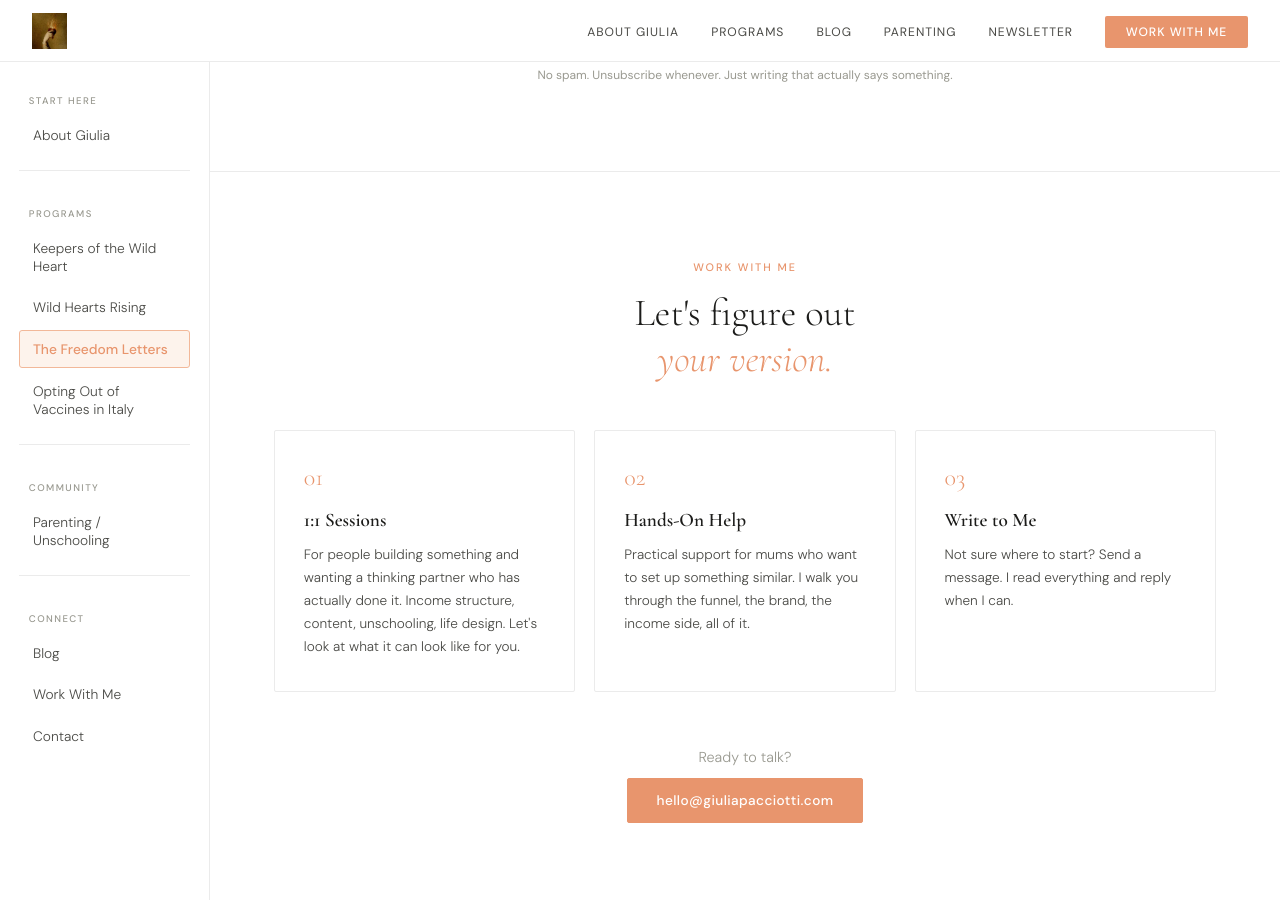
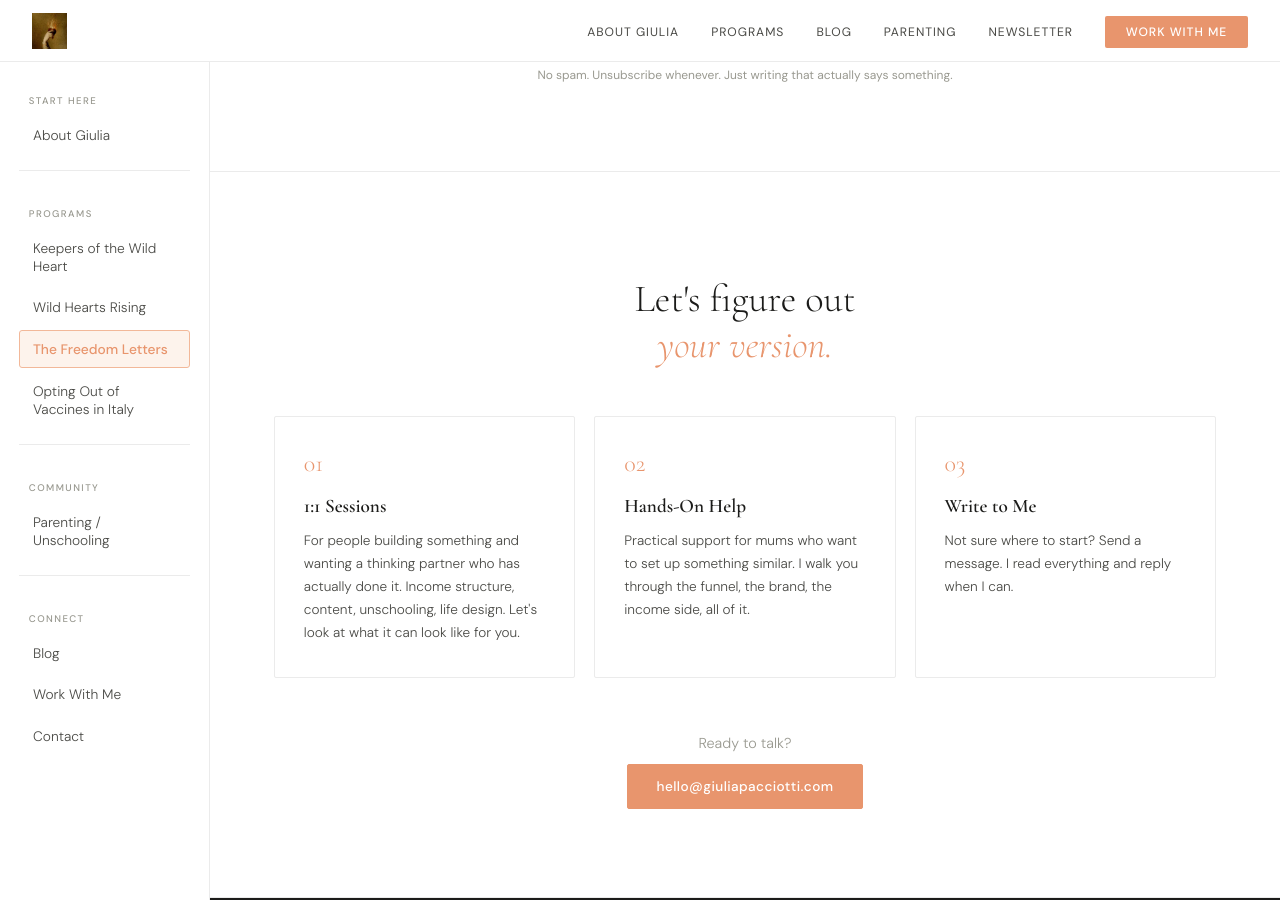
Before and after one commit to Blubell26/giuliapacciotti.com, a Jekyll site: the page built from index.html, in a window 1280 px wide and 900 px high, scrolled down 4054 px. Built offline with Jekyll 4.4.1, drawn with Linux system fonts in a browser that asks for light colours; grey boxes are pictures that could not be loaded.

Commit message:
Update index.html

```diff
--- a/index.html
+++ b/index.html
@@ -397,7 +397,7 @@
     </section>
 
     <section id="contact">
-      <p class="sec-label peach" style="text-align:center;">Work With Me</p>
+      <p class="sec-label peach" style="background:url('/IMG_4688.jpeg') center/cover no-repeat;position:relative;">
       <h2 class="sec-h2" style="text-align:center;">Let's figure out<br><em>your version.</em></h2>
       <div class="work-grid">
         <div class="work-card">
```
